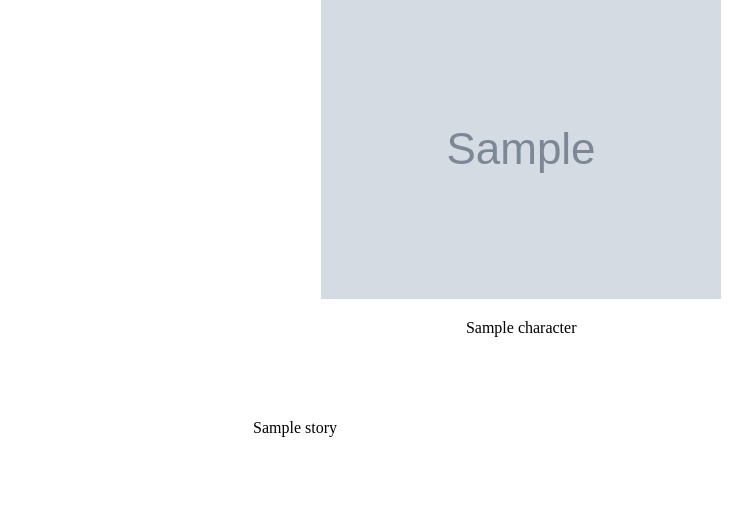
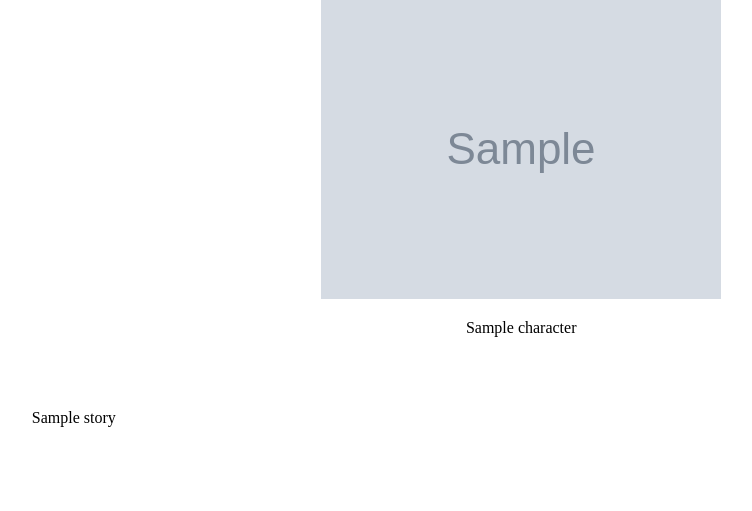
Before and after one commit to coding-pot/Zero2Story, a Python web app: template templates/basic.jinja in a window 1280 px wide. Shown: the part 109-620 px from the top of the page, without its empty margins (71-823 px from the left). Run offline with Jinja, Linux system fonts and the light colour scheme; the template is opened without the code that fills it: most values are stand-ins (such as "Sample title", 1, 10 or a date in 2020); grey boxes marked "Sample" are stand-in pictures.

Commit message:
adjust body width

```diff
--- a/templates/basic.jinja
+++ b/templates/basic.jinja
@@ -20,8 +20,8 @@ audio {
 }
 
 #story-body {
-	padding-top: 20px;
-	width: 50%;
+	padding-top: 10px;
+	width: 85%;
 	margin: auto;
 }
 
```
